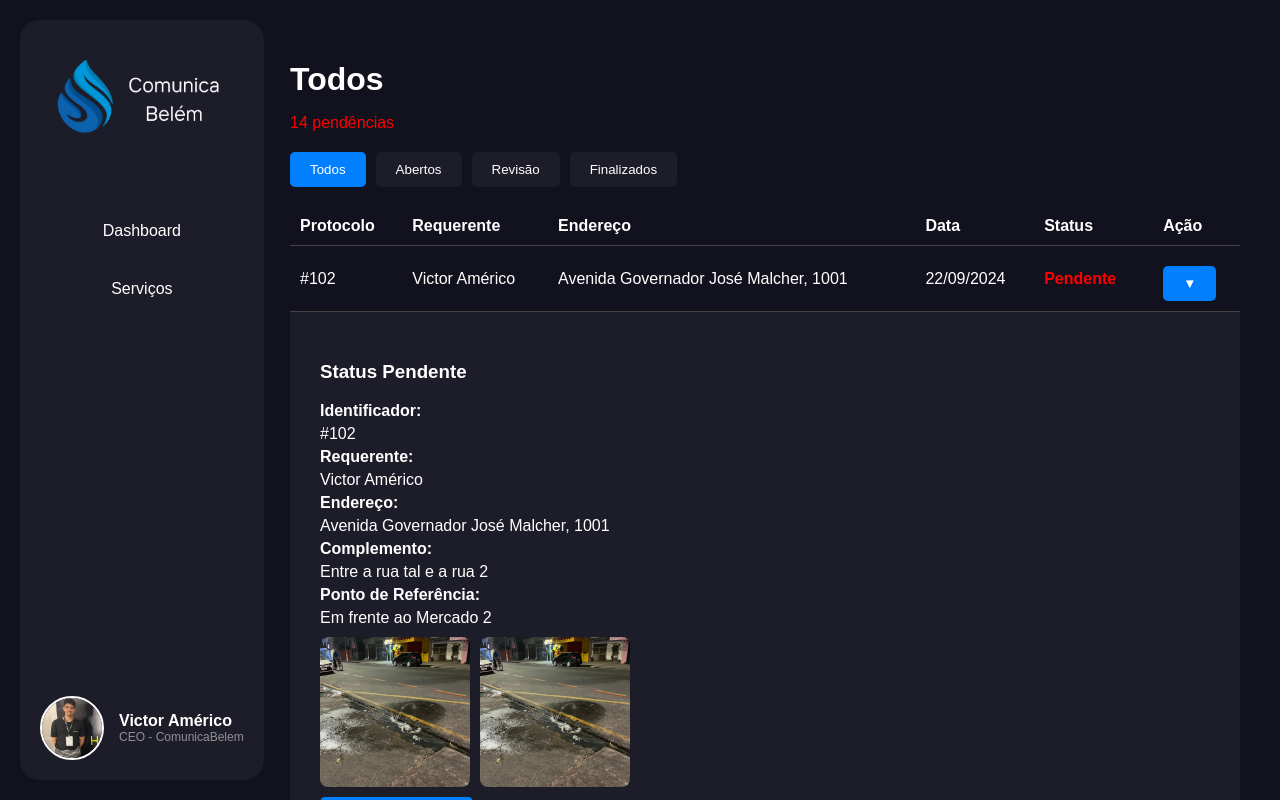
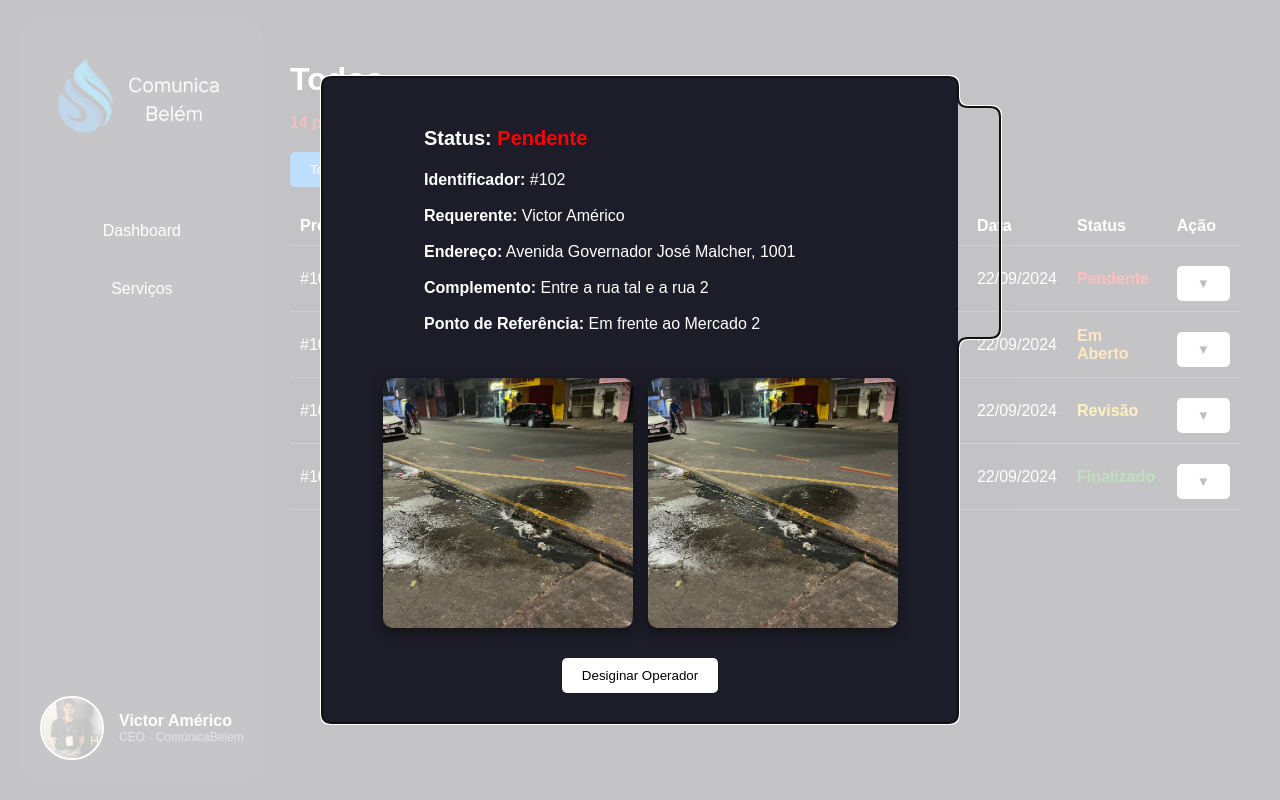
Before and after one commit to V-Americo/TCC_DASHBOARD, a React (Create React App) app: page /servicos in a window 1280 px wide. Both pictures are taken after a click on the element 765 px from the left and 278 px from the top of the page. Shown: the top 800 px of the page. Built offline with nearby package versions, Linux system fonts and the light colour scheme.

Commit message:
Alteração na aba de serviços

```diff
--- a/package.json
+++ b/package.json
@@ -11,6 +11,7 @@
     "react": "^18.3.1",
     "react-chartjs-2": "^5.2.0",
     "react-dom": "^18.3.1",
+    "react-modal": "^3.16.1",
     "react-router-dom": "^6.27.0",
     "react-scripts": "5.0.1",
     "web-vitals": "^2.1.4"
--- /dev/null
+++ b/src/data/servicosData.js
@@ -0,0 +1,47 @@
+import mockup from '../assets/mockup.jpeg'
+
+
+const Data = [
+    {
+      id: 102,
+      requerente: "Victor Américo",
+      endereco: "Avenida Governador José Malcher, 1001",
+      data: "22/09/2024",
+      status: "Pendente",
+      complemento: "Entre a rua tal e a rua 2",
+      referencia: "Em frente ao Mercado 2",
+      fotos: [mockup, mockup],
+    },
+    {
+      id: 102,
+      requerente: "Victor Américo",
+      endereco: "Avenida Governador José Malcher, 1001",
+      data: "22/09/2024",
+      status: "Em Aberto",
+      complemento: "Entre a rua tal e a rua 2",
+      referencia: "Em frente ao Mercado 2",
+      fotos: [mockup, mockup],
+    },
+    {
+      id: 102,
+      requerente: "Victor Américo",
+      endereco: "Avenida Governaaaaaaaaaaaaaaaaaaaaaaaador José Malcher, 1001",
+      data: "22/09/2024",
+      status: "Revisão",
+      complemento: "Entre a rua tal e a rua 2",
+      referencia: "Em frente ao Mercado 2",
+      fotos: [mockup, mockup],
+    },
+    {
+      id: 102,
+      requerente: "Victor Américo",
+      endereco: "Avenida Governador José Malcher, 1001",
+      data: "22/09/2024",
+      status: "Finalizado",
+      complemento: "Entre a rua tal e a rua 2",
+      referencia: "Em frente ao Mercado 2",
+      fotos: [mockup, mockup],
+    },
+  ];
+
+export default Data;
--- a/src/pages/servicosTodos.js
+++ b/src/pages/servicosTodos.js
@@ -1,34 +1,30 @@
 import React, { useState } from "react";
-import '../styles/servicos.css';
-import mockup from '../assets/mockup.jpeg'
+import Modal from "react-modal";
+import "../styles/servicos.css";
+import Data from "../data/servicosData";
 
-const Data = [
-    {
-      id: 102,
-      requerente: 'Victor Américo',
-      endereco: 'Avenida Governador José Malcher, 1001',
-      data: '22/09/2024',
-      status: 'Pendente',
-      complemento: 'Entre a rua tal e a rua 2',
-      referencia: 'Em frente ao Mercado 2',
-      fotos: [mockup,mockup]
-    },
-    { id: 143, requerente: 'Victor Américo', endereco: 'Rua A', data: '22/09/2024', status: 'Em Aberto' },
-    { id: 221, requerente: 'Victor Américo', endereco: 'Rua B', data: '22/09/2024', status: 'Revisão' },
-    { id: 223, requerente: 'Victor Américo', endereco: 'Rua C', data: '22/09/2024', status: 'Finalizado' },
-];
+Modal.setAppElement("#root");
+
+
 
 const ServicosTodos = () => {
-    const [activeTab, setActiveTab] = useState('Todos');
-    const [expandedRow, setExpandedRow] = useState(null); // Controla a linha expandida
+  const [isOpen, setIsOpen] = useState(false);
+  const [currentItem, setCurrentItem] = useState(null);
+  const [activeTab, setActiveTab] = useState("Todos");
+
+  const openModal = (item) => {
+    setCurrentItem(item);
+    setIsOpen(true);
+  };
+
+  const closeModal = () => {
+    setIsOpen(false);
+    setCurrentItem(null);
+  };
 
   const filterServices = (status) => {
-        if (status === 'Todos') return Data;
+    if (status === "Todos") return Data;
     return Data.filter((item) => item.status === status);
-    };
-
-    const toggleRow = (id) => {
-        setExpandedRow(expandedRow === id ? null : id);
   };
 
   return (
@@ -39,10 +35,10 @@ const ServicosTodos = () => {
       </div>
 
       <div className="tabs">
-                {['Todos', 'Abertos', 'Revisão', 'Finalizados'].map((tab) => (
+        {["Todos", "Em Aberto", "Revisão", "Finalizado"].map((tab) => (
           <button
             key={tab}
-                        className={`tab-button ${activeTab === tab ? 'active' : ''}`}
+            className={`tab-button ${activeTab === tab ? "active" : ""}`}
             onClick={() => setActiveTab(tab)}
           >
             {tab}
@@ -63,8 +59,7 @@ const ServicosTodos = () => {
         </thead>
         <tbody>
           {filterServices(activeTab).map((item) => (
-                        <>
-                            <tr key={item.id} onClick={() => toggleRow(item.id)}>
+            <tr key={item.id} onClick={() => openModal(item)}>
               <td>#{item.id}</td>
               <td>{item.requerente}</td>
               <td>{item.endereco}</td>
@@ -74,35 +69,32 @@ const ServicosTodos = () => {
                 <button className="acao-button">▼</button>
               </td>
             </tr>
-                            {expandedRow === item.id && (
-                                <tr className="expanded-row">
-                                    <td colSpan="6">
+          ))}
+        </tbody>
+      </table>
+
+      <Modal isOpen={isOpen} onRequestClose={closeModal} className="modal">
+            {currentItem && (
+                <>
                     <div className="details">
-                                            <h3>Status {item.status}</h3>
-                                            <p><strong>Identificador:</strong></p>
-                                            <p> #{item.id}</p>
-                                            <p><strong>Requerente:</strong></p>
-                                            <p>{item.requerente}</p>
-                                            <p><strong>Endereço:</strong></p>
-                                            <p>{item.endereco}</p>
-                                            <p><strong>Complemento:</strong></p>
-                                            <p>{item.complemento}</p>
-                                            <p><strong>Ponto de Referência:</strong></p>
-                                            <p>{item.referencia}</p>
+                        <h3>Status: <span className={`status ${currentItem.status.toLowerCase()}`}>{currentItem.status}</span></h3>
+                        <p><strong>Identificador:</strong> #{currentItem.id}</p>
+                        <p><strong>Requerente:</strong> {currentItem.requerente}</p>
+                        <p><strong>Endereço:</strong> {currentItem.endereco}</p>
+                        <p><strong>Complemento:</strong> {currentItem.complemento}</p>
+                        <p><strong>Ponto de Referência:</strong> {currentItem.referencia}</p>
+                    </div>
                     <div className="fotos">
-                                                {item.fotos && item.fotos.map((foto, index) => (
+                        {currentItem.fotos.map((foto, index) => (
                             <img key={index} src={foto} alt={`Foto ${index + 1}`} />
                         ))}
                     </div>
-                                            <button className="acao-button">Designar Operador</button>
-                                        </div>
-                                    </td>
-                                </tr>
+                    <button className="acao-button" onClick={closeModal}>Desiginar Operador</button>
+                </>
             )}
-                        </>
-                    ))}
-                </tbody>
-            </table>
+        </Modal>
+
+
     </div>
   );
 };
--- a/src/styles/servicos.css
+++ b/src/styles/servicos.css
@@ -1,11 +1,10 @@
-
+/* Estilo geral da página de serviços */
 .servicos {
     margin-left: 250px;
     padding: 20px;
     background-color: #12121E;
     min-height: 100vh;
 }
-
 
 .servicos h1 {
     color: #fff;
@@ -17,7 +16,7 @@
     margin-bottom: 20px;
 }
 
-
+/* Estilização das abas */
 .tabs {
     display: flex;
     gap: 10px;
@@ -38,7 +37,7 @@
     background-color: #0080FF;
 }
 
-
+/* Tabela de serviços */
 table {
     width: 100%;
     border-collapse: collapse;
@@ -52,7 +51,7 @@ th, td {
     border-bottom: 1px solid #444;
 }
 
-/* Status Customizado */
+/* Estilização dos status */
 .status {
     font-weight: bold;
 }
@@ -73,73 +72,54 @@ th, td {
     color: green;
 }
 
-/* Botão de Ação */
+/* Botões de ação */
 .acao-button {
-    background-color: #1D1D29;
-    color: #fff;
+    margin-top: 10px;
+    padding: 10px 20px;
+    background-color: #ffffff;
+    color: rgb(0, 0, 0);
     border: none;
+    border-radius: 5px;
     cursor: pointer;
-    padding: 5px 10px;
-    border-radius: 5px;
     transition: background-color 0.3s;
 }
 
 .acao-button:hover {
-    background-color: #444;
+    background-color: #e5e5e5;
 }
 
-.card-detalhes {
-    margin-top: 20px;
-    padding: 20px;
+
+.modal {
     background-color: #1D1D29;
-    border-radius: 12px;
-    box-shadow: 0px 0px 15px rgba(0, 0, 0, 0.3);
+    padding: 30px;
+    border-radius: 10px;
+    width: 45%;
+    max-width: 800px;
+    margin: auto;
+    top: 50%;
+    left: 50%;
+    transform: translate(-50%, -50%);
+    position: absolute;
     color: #fff;
-  }
-
-  .card-detalhes h2 {
-    margin-bottom: 10px;
-  }
-
-  .card-detalhes p {
-    margin: 5px 0;
-  }
-
-  .fotos {
     display: flex;
-    gap: 10px;
-    margin-top: 10px;
-  }
-
-  .fotos img {
-    width: 2250px;
-    height: 150px;
-    object-fit: cover;
-    border-radius: 8px;
-  }
-
-  .acao-button {
-    margin-top: 10px;
-    padding: 10px 20px;
-    background-color: #afafaf;
-    color: #fff;
-    border: none;
-    border-radius: 5px;
-    cursor: pointer;
-    transition: background-color 0.3s;
-  }
-
-  .acao-button:hover {
-    background-color: #005BB5;
-  }
-
-  .expanded-row {
-    background-color: #1D1D29;
+    flex-direction: column;
+    gap: 20px;
+    align-items: center;
 }
 
+/* Detalhes no modal */
 .details {
-    padding: 20px;
-    color: #fff;
+    width: 100%;
+    text-align:left;
+    margin-left: 25%;
+    display: flex;
+    flex-direction: column;
+    gap: 8px;
+}
+
+.details h3 {
+    margin-bottom: 8px;
+    font-size: 20px;
 }
 
 .details p {
@@ -148,28 +128,32 @@ th, td {
 
 .fotos {
     display: flex;
-    gap: 10px;
-    margin-top: 10px;
+    gap: 15px;
+    margin-top: 20px;
 }
 
 .fotos img {
-    width: 150px;
-    height: 150px;
+    width: 250px;
+    height: 250px;
     object-fit: cover;
-    border-radius: 8px;
+    border-radius: 10px;
+    box-shadow: 0px 4px 12px rgba(6, 6, 6, 0.5);
 }
 
-.acao-button {
-    margin-top: 10px;
-    padding: 10px 20px;
-    background-color: #0080FF;
-    color: #fff;
-    border: none;
-    border-radius: 5px;
-    cursor: pointer;
-    transition: background-color 0.3s;
+/* Responsividade */
+@media (max-width: 768px) {
+    .modal {
+        width: 20%;
+        flex-direction: column;
+    }
+
+    .acao-button {
+        width: 100%;
+        margin-top: 10px;
+    }
+
+    .fotos img {
+        width: 100%;
+        height: auto;
+    }
 }
-
-.acao-button:hover {
-    background-color: #005BB5;
-}
```
Also changed, not shown: 2 other files (tests, documents, lock files or other folders). Lines whose indentation alone changed are shown as unchanged.
